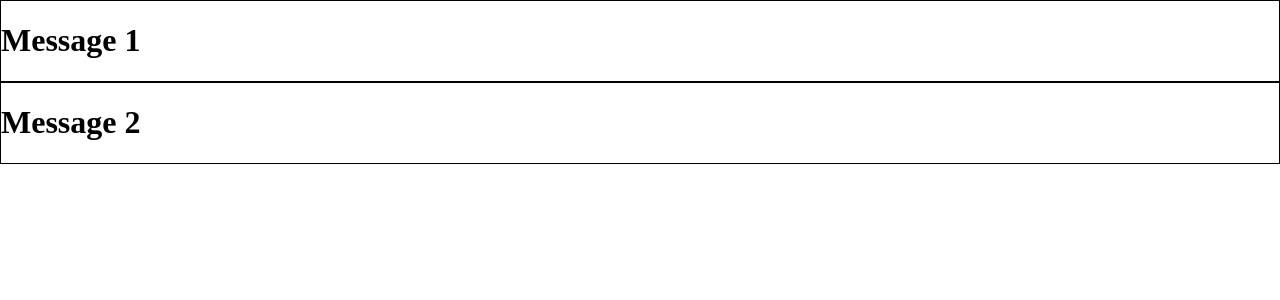
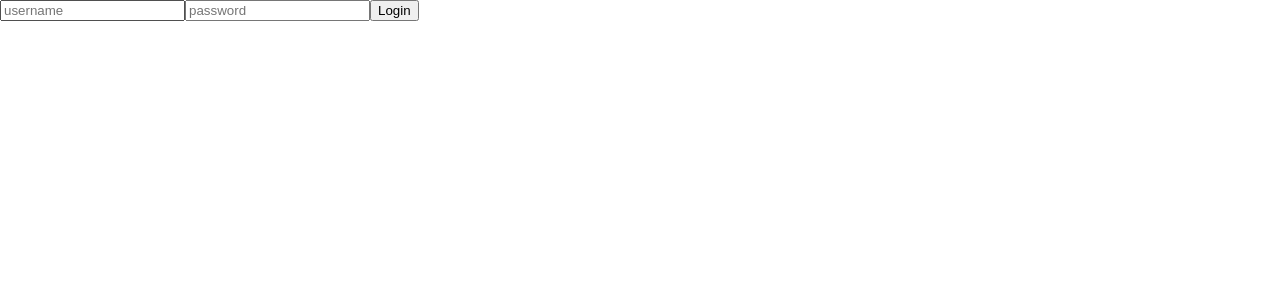
Before and after one commit to hopperteam/hopper-server, a React app in the folder frontend/: page / in a window 1280 px wide. Shown: the top 300 px of the page. Built offline with nearby package versions, Linux system fonts and the light colour scheme.

Commit message:
FE: Login Screen Login, Dummy API

```diff
--- /dev/null
+++ b/frontend/src/api.ts
@@ -0,0 +1,22 @@
+export default class HopperApi {
+    static async login(username: string, password: string): Promise<HopperApi|null> {
+        return new Promise<HopperApi|null>((resolve) => {
+            console.log("## DUMMY API ##: login(" + username + ", " + password + ")");
+            setTimeout(() => {
+                if (username == "max" && password == "1234") {
+                    resolve(new HopperApi("34n22"));
+                } else {
+                    resolve(null);
+                }
+            }, 2000);
+        });
+    }
+
+    private sessionId: string;
+
+    constructor(sessionId: string) {
+        this.sessionId = sessionId;
+    }
+
+
+}
--- a/frontend/src/app.tsx
+++ b/frontend/src/app.tsx
@@ -1,21 +1,44 @@
 import * as React from "react";
 import * as ReactDOM from 'react-dom';
+import {App, Notification, User} from "./types";
 import MainView from "components/mainView";
-import {App, Notification} from "./types";
+import LoadingView from "components/loadingView";
+import LoginView from "./components/loginView";
 
 const styles = require("css/app.css");
 
+let user: User = new User("Max Mustermann", "max.mu@stermann.de");
 let notifications: Notification[] = [];
 
-function updateView() {
+function renderLoadingView() {
     ReactDOM.render(
-        <MainView notifications={notifications}/>,
+        <LoadingView />,
         document.getElementById("root")
     );
 }
 
-updateView();
+function renderLoginView() {
+    ReactDOM.render(
+        <LoginView onLoggedIn={loggedIn} />,
+        document.getElementById("root")
+    );
+}
 
+function loggedIn() {
+
+}
+
+function updateView() {
+    ReactDOM.render(
+        <MainView user={user} notifications={notifications} />,
+        document.getElementById("root")
+    );
+}
+
+renderLoadingView();
+
+
+function simulateData() {
     console.log("update!");
     const app = new App(123, "WhatsApp")
     const not = new Notification(1, app, "Message 1", "This is message 1");
@@ -23,3 +46,7 @@ const not2 = new Notification(2, app, "Message 2", "This is message 2");
     notifications.push(not);
     notifications.push(not2);
     updateView();
+}
+setTimeout(() => {
+    renderLoginView()
+}, 2000);
--- /dev/null
+++ b/frontend/src/components/loadingView.tsx
@@ -0,0 +1,10 @@
+import * as React from 'react';
+
+export default class LoadingView extends React.Component {
+
+    render(): React.ReactNode {
+        return <div id="loadingView">
+            <span>Loading...</span>
+        </div>;
+    }
+}
--- /dev/null
+++ b/frontend/src/components/loginView.tsx
@@ -0,0 +1,66 @@
+import * as React from 'react';
+import {ChangeEvent, FormEvent} from "react";
+import HopperApi from "../api";
+
+type LoginViewProps = {
+    onLoggedIn: Function
+}
+
+type LoginViewState = {
+    working: boolean,
+    username: string,
+    password: string,
+    loginFailed: boolean
+}
+
+export default class LoginView extends React.Component<LoginViewProps, LoginViewState> {
+
+    constructor(props: Readonly<LoginViewProps>) {
+        super(props);
+
+        this.state = {
+            working: false,
+            username: "",
+            password: "",
+            loginFailed: false
+        }
+    }
+
+    onUsernameChange(evt: ChangeEvent<HTMLInputElement>) {
+        this.setState({
+            username: evt.target.value
+        })
+    }
+
+    onPasswordChange(evt: ChangeEvent<HTMLInputElement>) {
+        this.setState({
+            password: evt.target.value
+        })
+    }
+
+    onLogin(evt: FormEvent<HTMLFormElement>): boolean {
+        this.setState({working: true});
+
+        HopperApi.login(this.state.username, this.state.password).then(value => {
+            if (value == null) {
+                this.setState({working: false, loginFailed: true})
+            } else {
+                this.props.onLoggedIn()
+            }
+        });
+
+        evt.preventDefault();
+        return false;
+    }
+
+    render(): React.ReactNode {
+        return <div id="loginView">
+            <form onSubmit={this.onLogin.bind(this)} target={"#"}>
+                { this.state.loginFailed && <span id="loginFailed">Login failed!</span> }
+                <input name="username" placeholder="username" type="text" onChange={this.onUsernameChange.bind(this)} value={this.state.username} disabled={this.state.working} />
+                <input name="password" placeholder="password" type="password" onChange={this.onPasswordChange.bind(this)} value={this.state.password} disabled={this.state.working} />
+                <input type="submit" value="Login" disabled={this.state.working} />
+            </form>
+        </div>;
+    }
+}
--- a/frontend/src/components/mainView.tsx
+++ b/frontend/src/components/mainView.tsx
@@ -1,8 +1,10 @@
 import * as React from 'react';
-import {Notification} from 'types';
+import {Notification, User} from 'types';
 import NotificationView from 'components/notificationView'
+import TopBarView from 'components/topBarView'
 
 type MainViewProps = {
+    user: User,
     notifications: Notification[]
 }
 
@@ -10,6 +12,7 @@ export default class MainView extends React.Component<MainViewProps> {
 
     render(): React.ReactNode {
         return <div>
+            <TopBarView user={this.props.user} />
             {this.props.notifications.map(value => {
                 return <NotificationView key={value.id} notification={value} />
             })}
--- /dev/null
+++ b/frontend/src/components/topBarView.tsx
@@ -0,0 +1,14 @@
+import * as React from 'react';
+import {User} from 'types';
+type TopBarViewProps = {
+    user: User
+}
+
+export default class TopBarView extends React.Component<TopBarViewProps> {
+
+    render(): React.ReactNode {
+        return <div id="topBar">
+            <span>{this.props.user.name}</span>
+        </div>;
+    }
+}
--- a/frontend/src/types.ts
+++ b/frontend/src/types.ts
@@ -23,3 +23,14 @@ export class App {
         this.name = name;
     }
 }
+
+export class User {
+    readonly name: string;
+    readonly email: string;
+
+
+    constructor(name: string, email: string) {
+        this.name = name;
+        this.email = email;
+    }
+}
```
Lines whose indentation alone changed are shown as unchanged.
